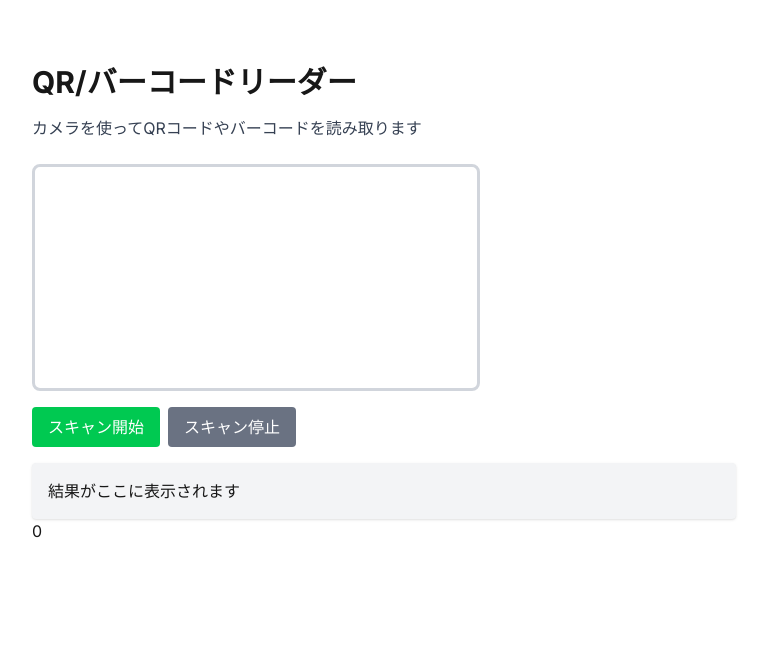
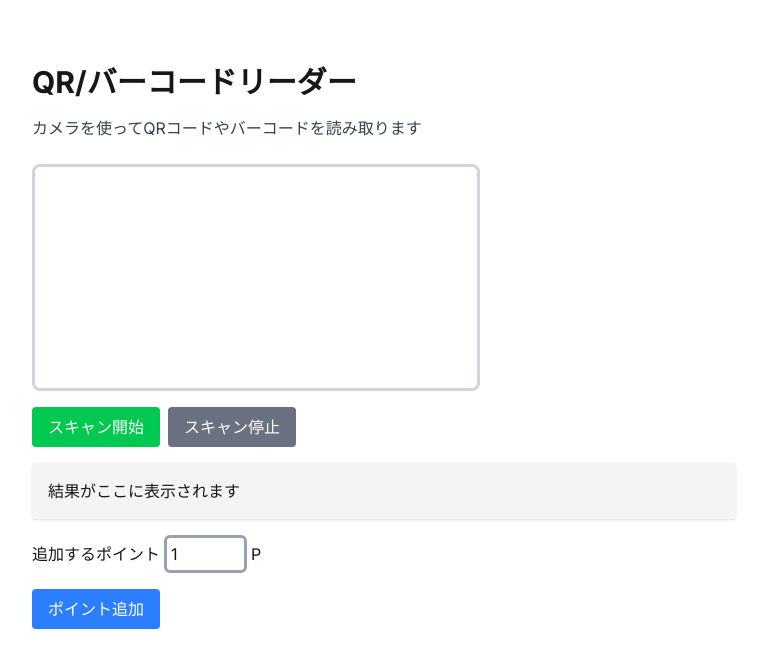
Before and after one commit to toshiki-nakajima/my-protected-app, a Next.js app: page / in a window 1280 px wide. Shown: the top 668 px of the page, without its empty margins (256-1023 px from the left). Built offline with nearby package versions, Linux system fonts and the light colour scheme.

Commit message:
ポイント入力欄

```diff
--- a/app/page.tsx
+++ b/app/page.tsx
@@ -1,5 +1,5 @@
 "use client"
-import React, { useRef, useState } from 'react';
+import React, {useEffect, useRef, useState} from 'react';
 import jsQR from 'jsqr';
 
 export default function Home() {
@@ -9,7 +9,8 @@ export default function Home() {
   const videoStreamRef = useRef<MediaStream | null>(null);
   const [result, setResult] = useState('結果がここに表示されます');
   const scannedUid = useRef<string | null>(null);
-  const [pointToAdd, setPointToAdd] = useState<number>(0);
+  const [pointToAdd, setPointToAdd] = useState<number>(1);
+  const inputRef = useRef<HTMLInputElement>(null);
 
   const startScan = async () => {
     if (scanningRef.current) return;
@@ -83,9 +84,34 @@ export default function Home() {
     requestAnimationFrame(tick);
   };
 
+  useEffect(() => {
+    const input = inputRef.current;
+    const preventKeydown = (e: KeyboardEvent) => {
+      e.preventDefault();
+    }
+    if (input) {
+      input.addEventListener('keydown', preventKeydown);
+    }
+    return () => {
+      if (input) {
+        input.removeEventListener('keydown', preventKeydown);
+      }
+    }
+  }, []);
+
   const inputHandler = (e: React.ChangeEvent<HTMLInputElement>) => {
     const point = Number(e.target.value);
     setPointToAdd(point);
+  }
+
+  const submitHandler = () => {
+    if (!scannedUid.current) {
+        console.log('QRコードを読み取ってください');
+        setResult('QRコードを読み取ってください');
+        return;
+    }
+    console.log('ポイントを追加: ', pointToAdd);
+    setResult(`ポイントを追加: ${pointToAdd}P`);
   }
   return (
     <div className="container mx-auto p-8 max-w-3xl">
@@ -106,10 +132,18 @@ export default function Home() {
         {scanningRef.current && <div className="recording-mark m-4 w-4 h-4 bg-red-500 rounded-full"></div>}
       </div>
 
-      <div id="result" className="p-4 bg-gray-100 rounded shadow-sm">{result}</div>
-      <div>
-        <input onInput={inputHandler} type="number" value={pointToAdd} min="0" max="10"/>
+      <div id="result" className="mb-4 p-4 bg-gray-100 rounded shadow-sm">{result}</div>
+
+      <div className="mb-4 flex gap-1 items-center">
+        <span>追加するポイント</span>
+        <input className="border-3 border-gray-400 p-1 rounded-md" ref={inputRef} onInput={inputHandler} type="number" value={pointToAdd} min="1" max="10"/>
+        <span>P</span>
       </div>
+
+      <div className="mb-4">
+        <button className="bg-blue-500 text-white py-2 px-4 rounded" onClick={submitHandler}>ポイント追加</button>
+      </div>
+
     </div>
   );
 }
```
